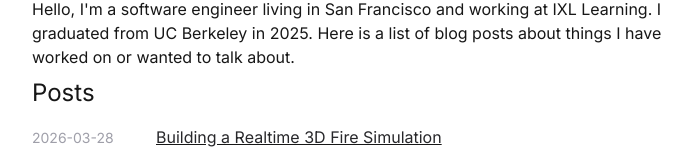
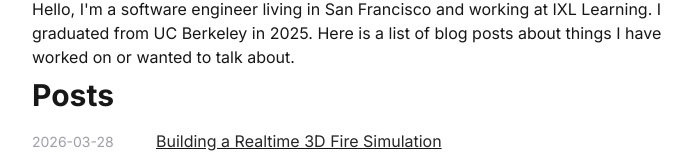
Before and after one commit to olliep24/personal-website-revamp, a Next.js app: page / in a window 1280 px wide. Shown: the part 144-311 px from the top of the page, without its empty margins (120-812 px from the left). Built offline with nearby package versions, Linux system fonts and the light colour scheme.

Commit message:
Made posts bold

```diff
--- a/app/page.tsx
+++ b/app/page.tsx
@@ -25,7 +25,7 @@ export default function Home() {
       <div className="pr-84">
         <Bio />
       </div>
-      <h1 className="my-2 text-2xl">
+      <h1 className="my-2 text-3xl font-bold">
         Posts
       </h1>
       <div>
```
